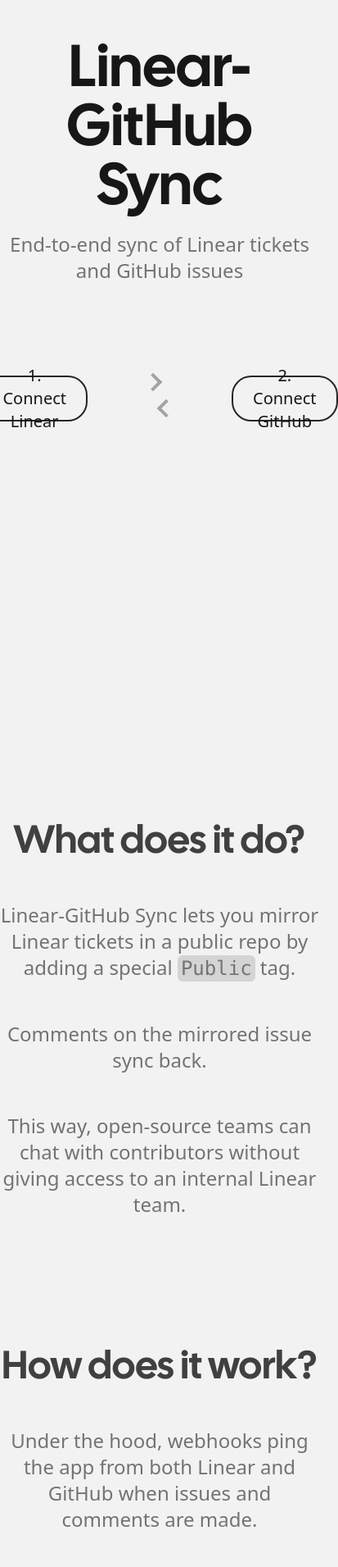
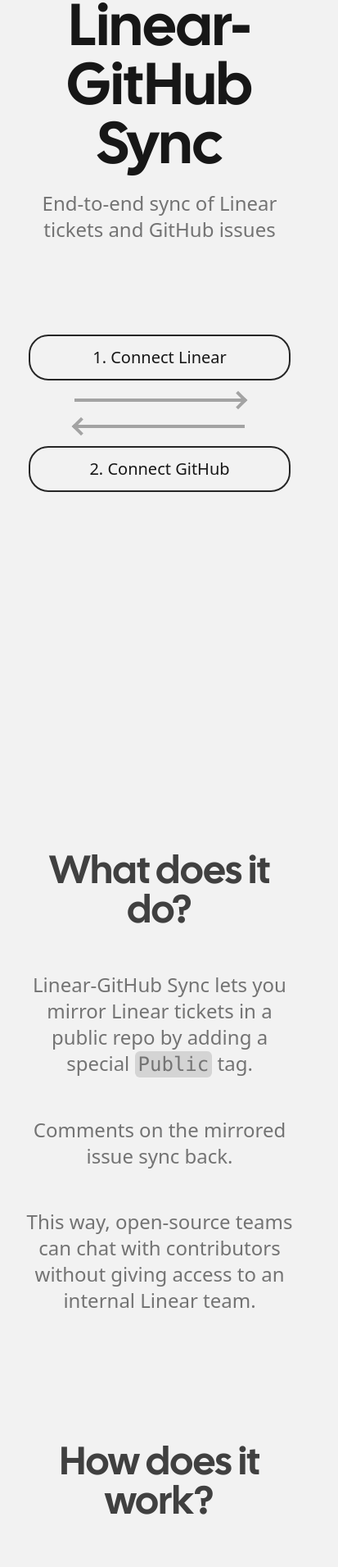
Before and after one commit to eyasudev/synclinear.com, a Next.js app: page / in a window 390 px wide. Shown: the top 1911 px of the page at 82% size, 413 px wide, since content can reach past the window. Built offline with nearby package versions, Linux system fonts and the light colour scheme.

Commit message:
Fix layout on mobile

```diff
--- a/components/Footer.tsx
+++ b/components/Footer.tsx
@@ -4,16 +4,8 @@
 const Footer = () => {
     return (
         <footer className="w-screen p-6 text-lg font-light text-gray-200">
-            <div className="p-20 flex items-center justify-between bg-gray-900 rounded-3xl">
-                <a
-                    href="https://github.com/calcom/linear-to-github"
-                    rel="noreferrer"
-                    target="_blank"
-                    className="text-gray-400 hover:text-gray-100"
-                >
-                    <GitHubLogo />
-                </a>
-                <div className="space-x-1">
+            <div className="p-20 flex flex-col sm:flex-row items-center justify-between gap-4 bg-gray-900 rounded-3xl">
+                <div className="space-x-1 text-center">
                     <span>An open-source project by</span>
                     <a
                         href="https://cal.com"
@@ -33,6 +25,14 @@
                     </a>
                 </div>
                 <div></div>
+                <a
+                    href="https://github.com/calcom/linear-to-github"
+                    rel="noreferrer"
+                    target="_blank"
+                    className="text-gray-400 hover:text-gray-100 sm:order-first"
+                >
+                    <GitHubLogo />
+                </a>
             </div>
         </footer>
     );
--- a/components/Landing.tsx
+++ b/components/Landing.tsx
@@ -5,7 +5,7 @@
 
 const Landing = () => {
     return (
-        <section className="w-screen min-h-screen center gap-40 py-40">
+        <section className="w-screen min-h-screen center gap-40 py-40 px-6">
             <div className="space-y-12 text-center max-w-xl">
                 <h2>What does it do?</h2>
                 <h3>
--- a/pages/index.tsx
+++ b/pages/index.tsx
@@ -80,12 +80,12 @@
     return (
         <div>
             <PageHead />
-            <section className="w-screen min-h-screen center gap-28">
+            <section className="w-screen min-h-screen center gap-28 px-6">
                 <div className="space-y-4 text-center">
                     <h1>Linear-GitHub Sync</h1>
                     <h3>End-to-end sync of Linear tickets and GitHub issues</h3>
                 </div>
-                <div className="w-full flex justify-center items-start gap-20">
+                <div className="w-full flex flex-col sm:flex-row justify-around items-center gap-4">
                     <LinearAuthButton
                         restoredApiKey={linearContext.apiKey}
                         onAuth={(apiKey: string) =>
```
